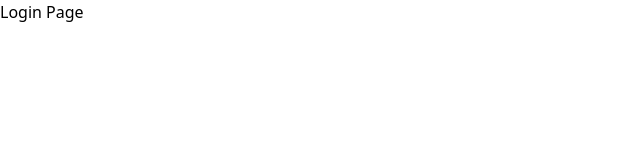
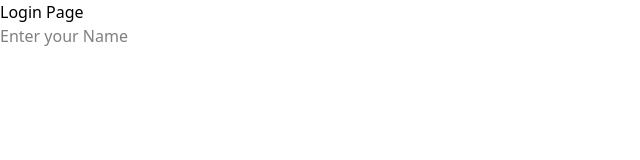
Before and after one commit to Samsul7718/Eshop_frontend, a React (Vite) app: page /login in a window 1280 px wide. Shown: the top 160 px of the page, without its empty margins (0-640 px from the left). Built offline with nearby package versions, Linux system fonts and the light colour scheme.

Commit message:
form created in login page

```diff
--- a/src/page/Login.jsx
+++ b/src/page/Login.jsx
@@ -4,6 +4,11 @@ const Login = () => {
   return (
     <div className=''>
       <h2>Login Page</h2>
+      <div>
+        <form action="">
+          <input type="text" placeholder='Enter your Name' />
+        </form>
+      </div>
     </div>
   )
 }
```
